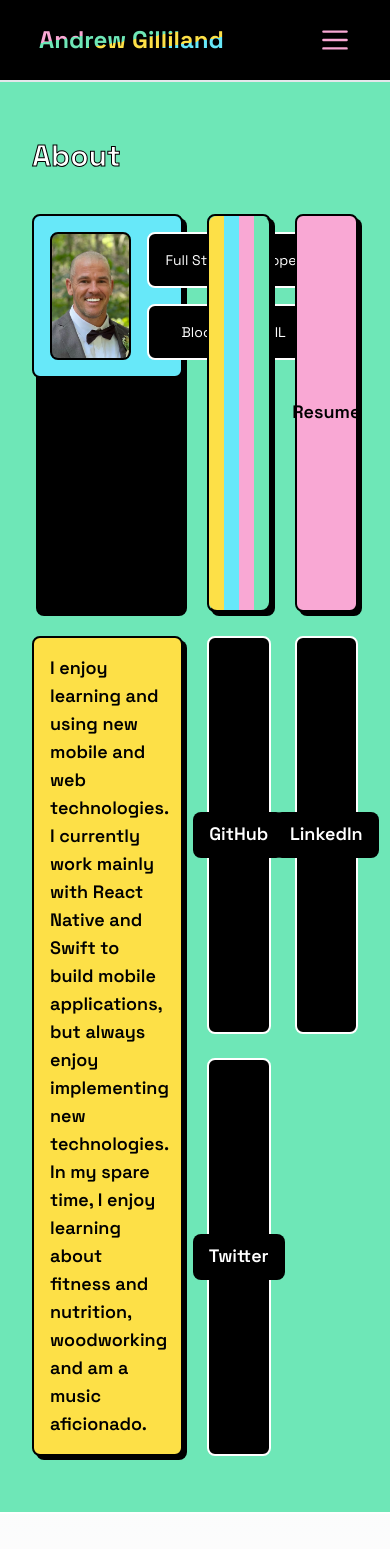
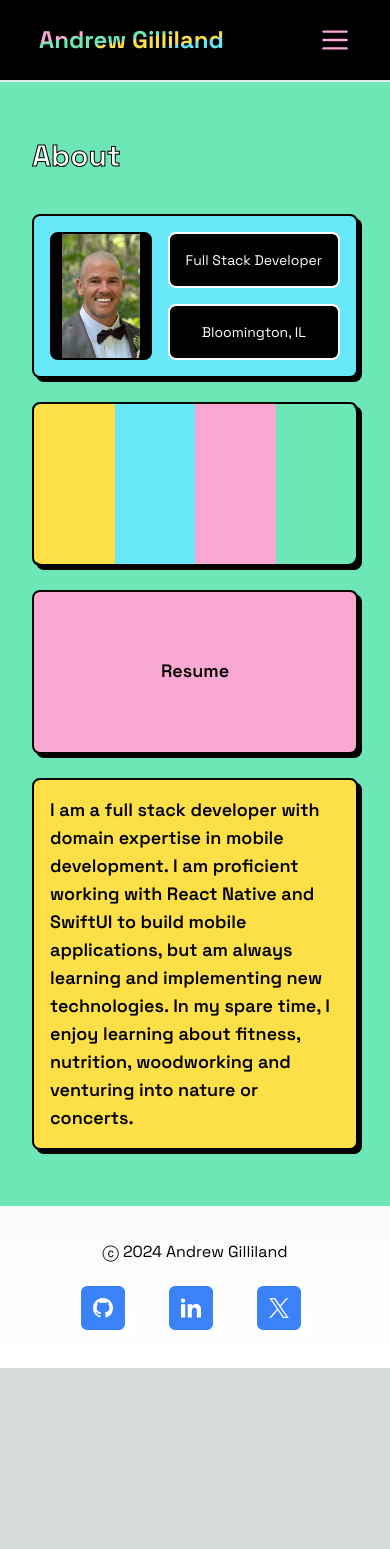
Before and after one commit to andrewgilliland/andrewgilliland.github.io, a Next.js app: page /about in a window 390 px wide. Shown: the top 1549 px of the page. After the commit the page ends 1368 px from the top, so only its background shows below. Built offline with nearby package versions, Linux system fonts and the light colour scheme.

Commit message:
feat: updates about page

```diff
--- a/src/app/about/page.tsx
+++ b/src/app/about/page.tsx
@@ -12,7 +12,7 @@ const AboutPage = () => {
 
       <section className="mt-10">
         <div className="grid grid-cols-4 grid-rows-3 gap-6">
-          <div className="relative col-span-2 row-span-1">
+          <div className="relative col-span-full md:col-span-2 row-span-1">
             <div className="absolute top-0 bg-black rounded-lg translate-x-1 translate-y-1 w-full h-full" />
             <div className="relative bg-cyan-300 border-2 border-black rounded-lg p-4">
               <div className="flex gap-4">
@@ -35,7 +35,7 @@ const AboutPage = () => {
             </div>
           </div>
 
-          <div className="relative col-span-1 row-span-1">
+          <div className="relative col-span-full md:col-span-1 row-span-1">
             <div className="absolute top-0 bg-black rounded-lg translate-x-1 translate-y-1 w-full h-full" />
             <div className="relative flex border-2 border-black rounded-lg w-full h-full">
               <div className="bg-yellow-300 rounded-l-lg h-full w-1/4" />
@@ -45,7 +45,7 @@ const AboutPage = () => {
             </div>
           </div>
 
-          <div className="relative">
+          <div className="relative col-span-full md:col-span-1">
             <div className="absolute top-0 bg-black rounded-lg translate-x-1 translate-y-1 w-full h-full" />
             <div className="relative flex justify-center items-center bg-pink-300 border-2 border-black rounded-lg h-full">
               <Link className="group" href="/resume">
@@ -55,20 +55,21 @@ const AboutPage = () => {
             </div>
           </div>
 
-          <div className="relative col-span-2 row-span-2">
+          <div className="relative col-span-full md:col-span-2 row-span-2">
             <div className="absolute top-0 bg-black rounded-lg translate-x-1 translate-y-1 w-full h-full" />
             <div className="relative bg-yellow-300 border-2 border-black rounded-lg p-4 h-full">
               <p className="font-semibold text-black text-lg">
-                I enjoy learning and using new mobile and web technologies. I
-                currently work mainly with React Native and Swift to build
-                mobile applications, but always enjoy implementing new
-                technologies. In my spare time, I enjoy learning about fitness
-                and nutrition, woodworking and am a music aficionado.
+                I am a full stack developer with domain expertise in mobile
+                development. I am proficient working with React Native and
+                SwiftUI to build mobile applications, but am always learning and
+                implementing new technologies. In my spare time, I enjoy
+                learning about fitness, nutrition, woodworking and venturing
+                into nature or concerts.
               </p>
             </div>
           </div>
 
-          {socialLinks.map(({ title, Icon, href }, index) => (
+          {/* {socialLinks.map(({ title, Icon, href }, index) => (
             <div
               key={index}
               className="flex flex-col justify-center items-center bg-black border-2 border-white rounded-lg col-span-1 row-span-1"
@@ -78,7 +79,7 @@ const AboutPage = () => {
                 <div className="bg-pink-300 h-0.5 w-[0%] rounded-full group-hover:w-full transition-all" />
               </a>
             </div>
-          ))}
+          ))} */}
         </div>
       </section>
     </div>
--- a/src/components/Footer.tsx
+++ b/src/components/Footer.tsx
@@ -8,7 +8,7 @@ const Footer = () => (
       {socialLinks.map(({ Icon, href }, index) => (
         <Block backgroundColor="bg-blue-500" size="12" theme="dark" key={index}>
           <a href={href}>
-            <Icon className="fill-black h-5 w-5" />
+            <Icon className="fill-white h-5 w-5" />
           </a>
         </Block>
       ))}
```
